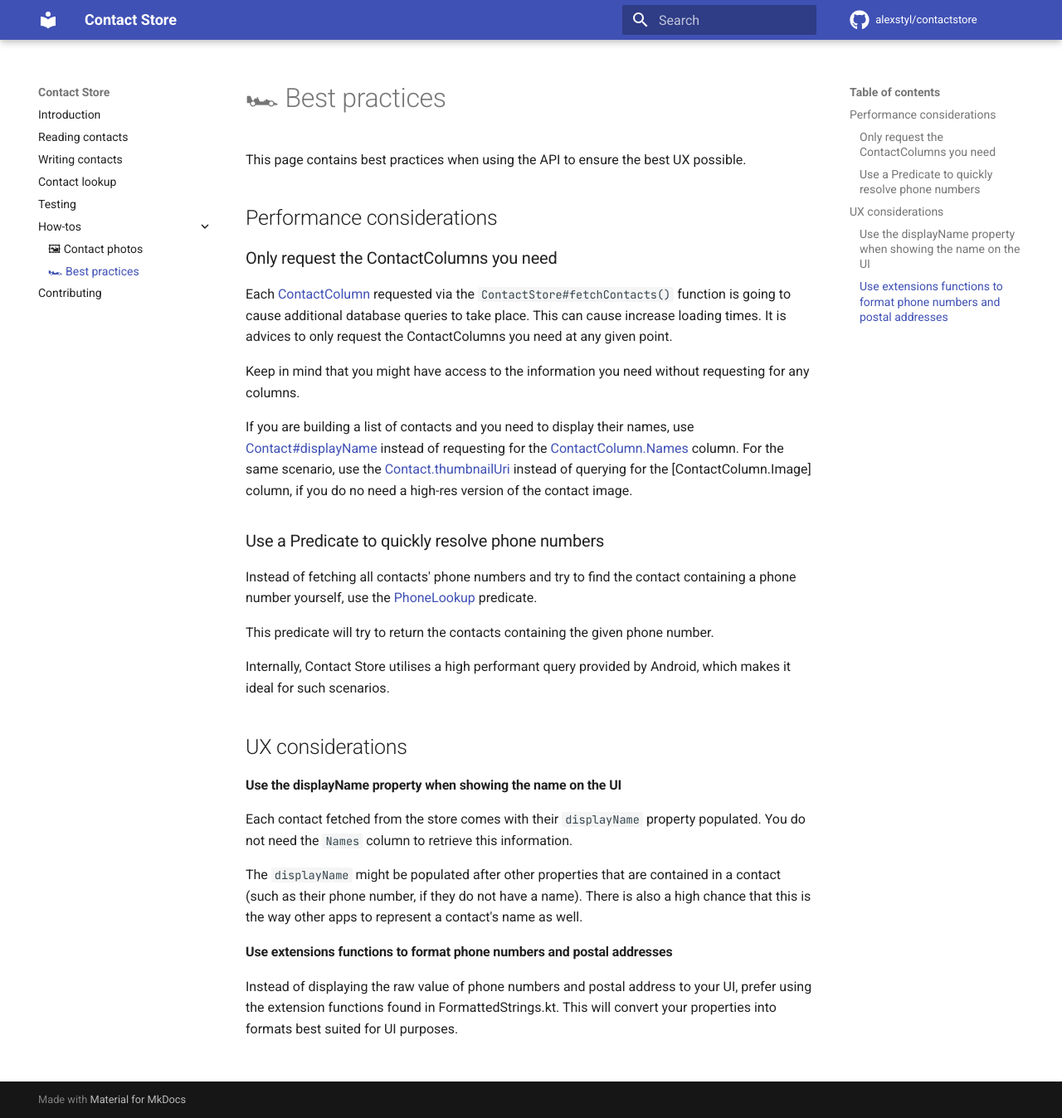
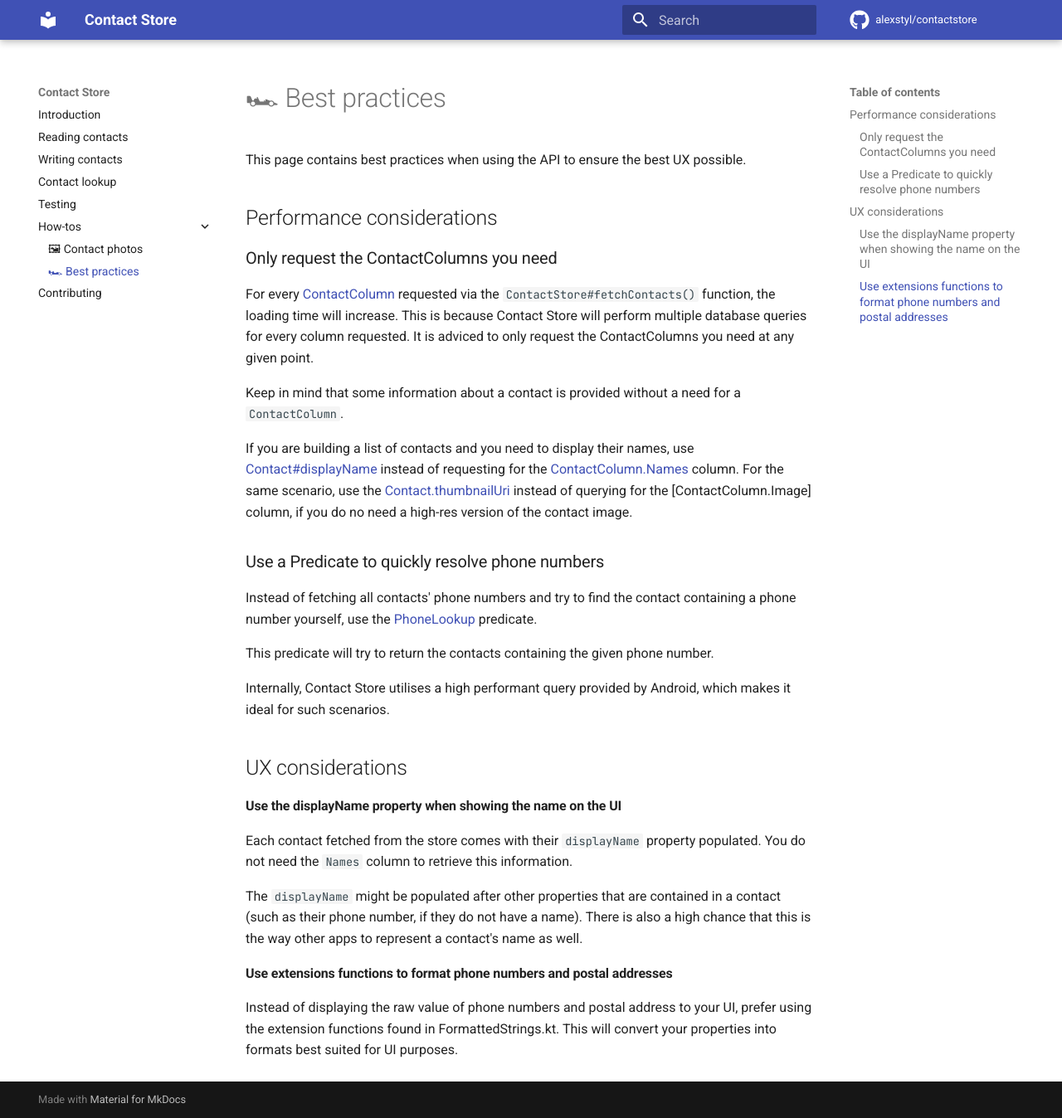
Before and after one commit to alexstyl/contactstore, an MkDocs documentation site: the page built from docs/best_practices.md, in a window 1280 px wide and 1348 px high. Shown: the whole window at 83% size. Built offline with MkDocs 1.6.1 and Material for MkDocs 9.7.7, drawn with Linux system fonts in a browser that asks for light colours; comment, search, counter and statistics services are not loaded.

Commit message:
Update best_practices.md

```diff
--- a/docs/best_practices.md
+++ b/docs/best_practices.md
@@ -4,11 +4,9 @@ This page contains best practices when using the API to ensure the best UX possi
 
 ### Only request the ContactColumns you need
 
-Each [ContactColumn]() requested via the `ContactStore#fetchContacts()` function is going to cause
-additional database queries to take place. This can cause increase loading times. It is advices to only request the ContactColumns
-you need at any given point.
+For every [ContactColumn]() requested via the `ContactStore#fetchContacts()` function, the loading time will increase. This is because Contact Store will perform multiple database queries for every column requested. It is adviced to only request the ContactColumns you need at any given point.
 
-Keep in mind that you might have access to the information you need without requesting for any columns.
+Keep in mind that some information about a contact is provided without a need for a `ContactColumn`.
 
 If you are building a list of contacts and you need to display their names,
 use [Contact#displayName]() instead of requesting for the [ContactColumn.Names]() column. For the same scenario, use the [Contact.thumbnailUri]() instead of querying for the [ContactColumn.Image] column, if you do no need a high-res version of the contact image.
```
